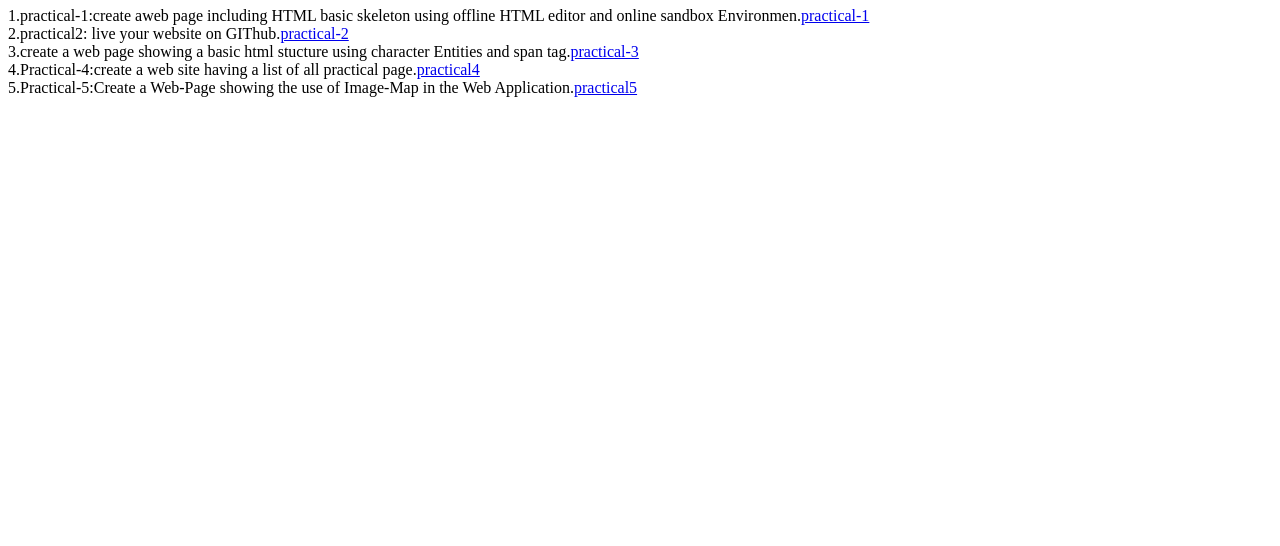
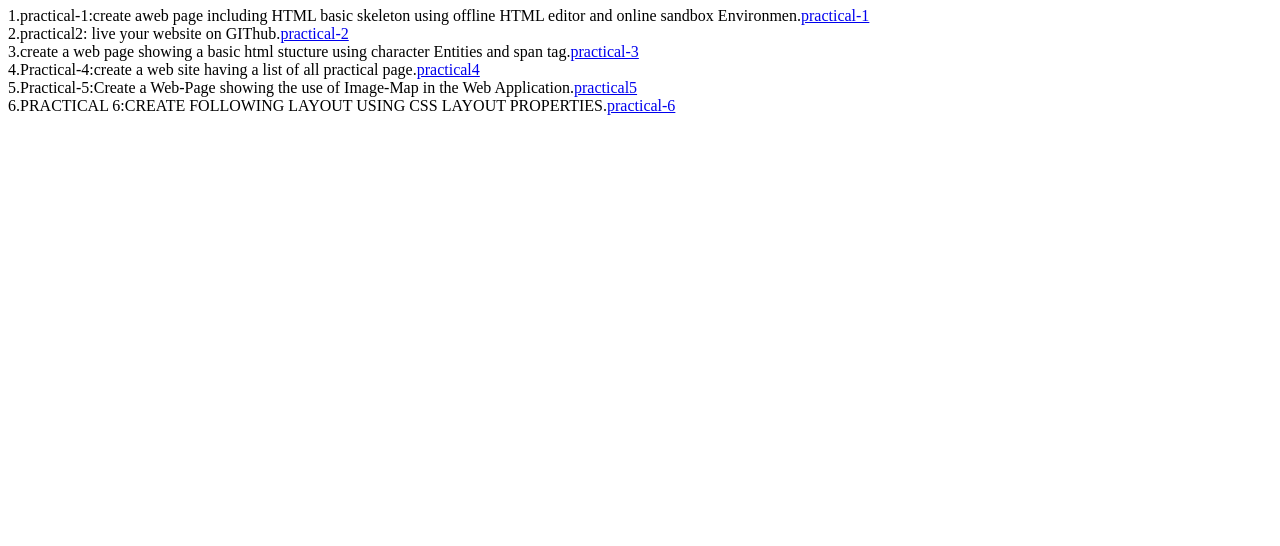
Before and after one commit to Prince9759/practical-5, a plain HTML site: page index.html in a window 1280 px wide. Shown: the part 254-800 px from the top of the page. Drawn offline with Linux system fonts and the light colour scheme.

Commit message:
Update index.html

```diff
--- a/index.html
+++ b/index.html
@@ -22,7 +22,8 @@
       4.Practical-4:create a web site having a list of all practical page.<a href="practical-4.html">practical4</a>
       <br>
       5.Practical-5:Create a Web-Page showing the use of Image-Map in the Web Application.<a href="practical-5.html">practical5</a>
-
+       <br>
+       6.PRACTICAL 6:CREATE FOLLOWING LAYOUT USING  CSS LAYOUT PROPERTIES.<a href="practical-6.html">practical-6</a>
     </p>
 
   </body>
```
